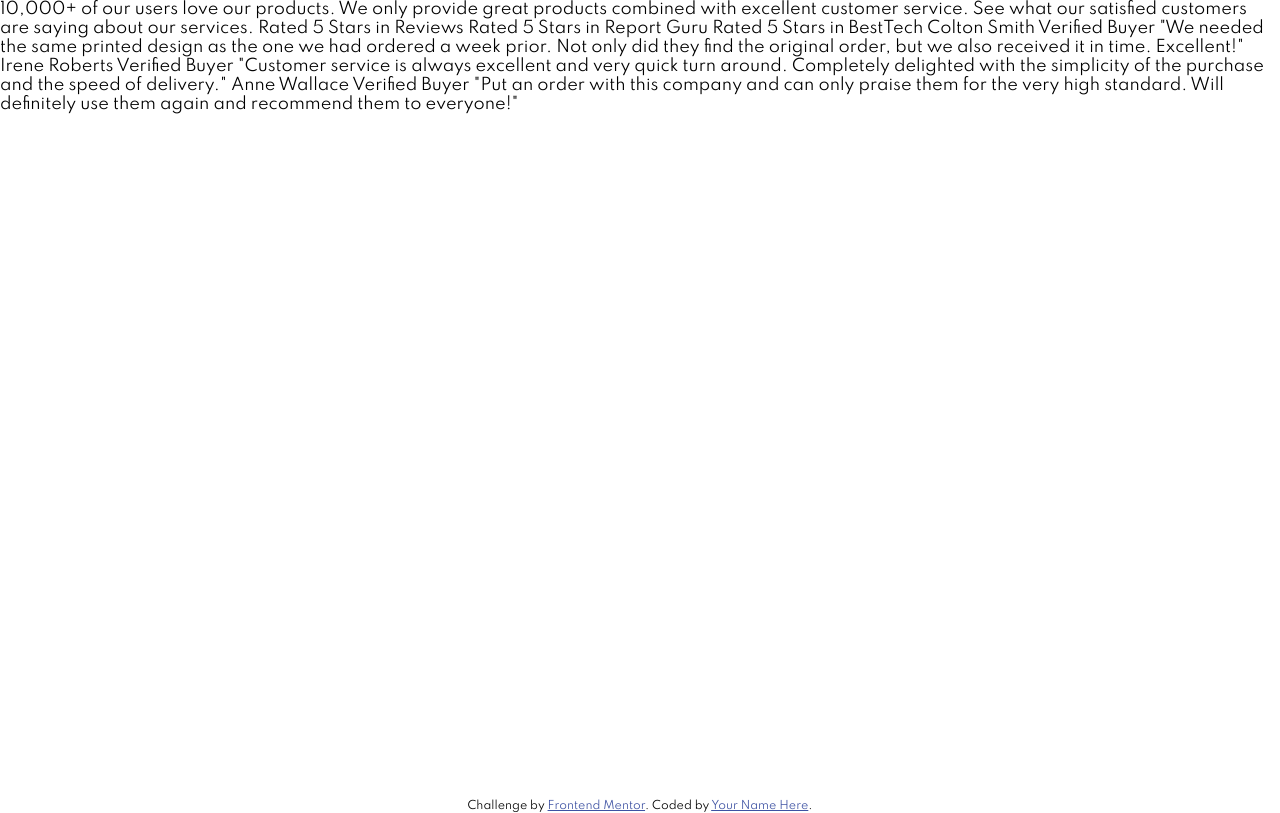
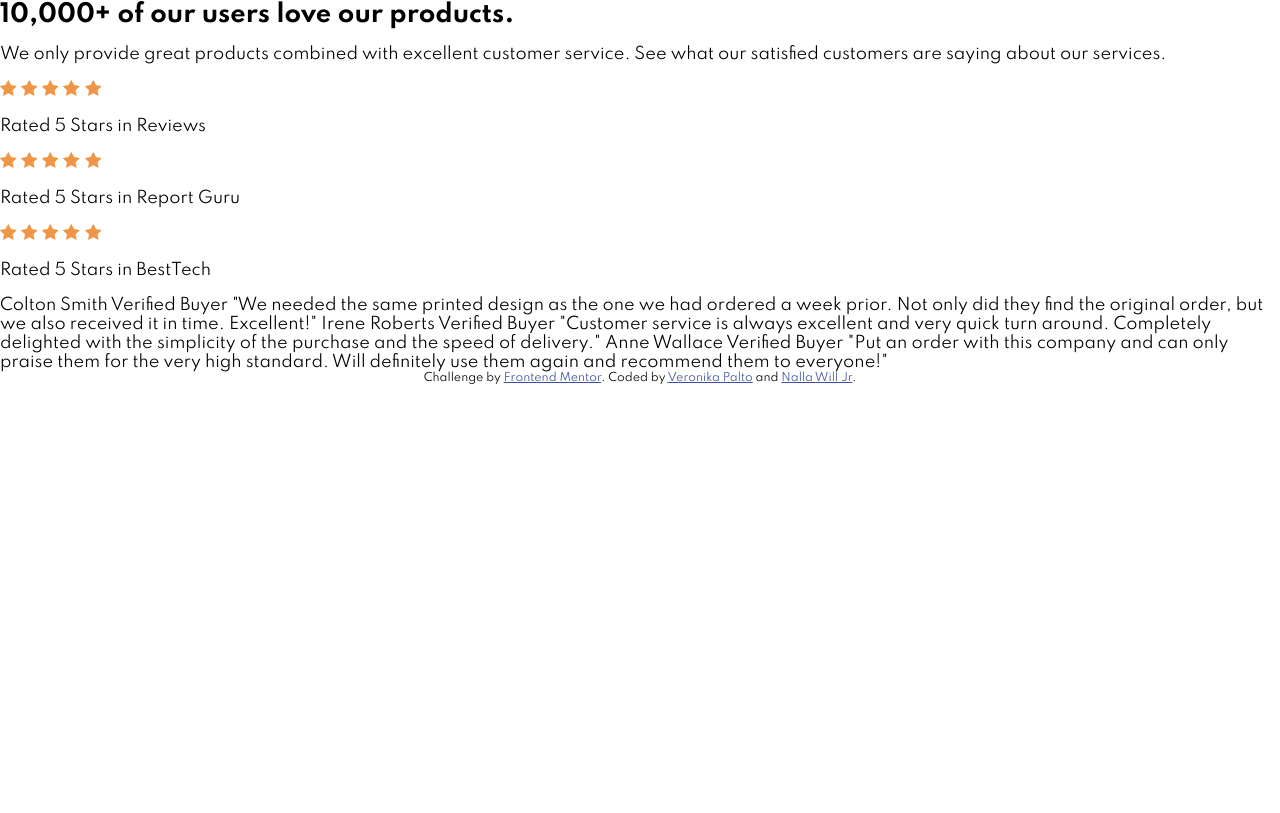
Before and after one commit to JepardMay/social-proof, a plain HTML site: page index.html in a window 1280 px wide. Drawn offline with Linux system fonts and the light colour scheme.

Commit message:
Add update to html

```diff
--- a/index.html
+++ b/index.html
@@ -25,25 +25,84 @@
    </head>
    <body>
       <main class="container">
-         10,000+ of our users love our products. We only provide great products
-         combined with excellent customer service. See what our satisfied
-         customers are saying about our services. Rated 5 Stars in Reviews Rated
-         5 Stars in Report Guru Rated 5 Stars in BestTech Colton Smith Verified
-         Buyer "We needed the same printed design as the one we had ordered a
-         week prior. Not only did they find the original order, but we also
-         received it in time. Excellent!" Irene Roberts Verified Buyer "Customer
-         service is always excellent and very quick turn around. Completely
-         delighted with the simplicity of the purchase and the speed of
-         delivery." Anne Wallace Verified Buyer "Put an order with this company
-         and can only praise them for the very high standard. Will definitely
-         use them again and recommend them to everyone!"
+         <section class="section-1">
+            <div class="section-1-text">
+               <h1>10,000+ of our users love our products.</h1>
+               <p>
+                  We only provide great products combined with excellent
+                  customer service. See what our satisfied customers are saying
+                  about our services.
+               </p>
+            </div>
+            <div class="section-1-ratings">
+               <div class="card">
+                  <div class="card-stars">
+                     <img src="static/img/icon-star.svg" alt="star icon" />
+                     <img src="static/img/icon-star.svg" alt="star icon" />
+                     <img src="static/img/icon-star.svg" alt="star icon" />
+                     <img src="static/img/icon-star.svg" alt="star icon" />
+                     <img src="static/img/icon-star.svg" alt="star icon" />
+                  </div>
+                  <div class="card-text">
+                     <p>Rated 5 Stars in Reviews</p>
+                  </div>
+               </div>
+               <div class="card">
+                  <div class="card-stars">
+                     <img src="static/img/icon-star.svg" alt="star icon" />
+                     <img src="static/img/icon-star.svg" alt="star icon" />
+                     <img src="static/img/icon-star.svg" alt="star icon" />
+                     <img src="static/img/icon-star.svg" alt="star icon" />
+                     <img src="static/img/icon-star.svg" alt="star icon" />
+                  </div>
+                  <div class="card-text">
+                     <p>Rated 5 Stars in Report Guru</p>
+                  </div>
+               </div>
+               <div class="card">
+                  <div class="card-stars">
+                     <img src="static/img/icon-star.svg" alt="star icon" />
+                     <img src="static/img/icon-star.svg" alt="star icon" />
+                     <img src="static/img/icon-star.svg" alt="star icon" />
+                     <img src="static/img/icon-star.svg" alt="star icon" />
+                     <img src="static/img/icon-star.svg" alt="star icon" />
+                  </div>
+                  <div class="card-text">
+                     <p>Rated 5 Stars in BestTech</p>
+                  </div>
+               </div>
+            </div>
+         </section>
+         Colton Smith Verified Buyer "We needed the same printed design as the
+         one we had ordered a week prior. Not only did they find the original
+         order, but we also received it in time. Excellent!" Irene Roberts
+         Verified Buyer "Customer service is always excellent and very quick
+         turn around. Completely delighted with the simplicity of the purchase
+         and the speed of delivery." Anne Wallace Verified Buyer "Put an order
+         with this company and can only praise them for the very high standard.
+         Will definitely use them again and recommend them to everyone!"
+
+         <div class="attribution">
+            Challenge by
+            <a
+               href="https://www.frontendmentor.io?ref=challenge"
+               target="_blank"
+               >Frontend Mentor</a
+            >. Coded by
+            <a
+               href="https://www.github.com/JeopardMay"
+               target="_blank"
+               class="link link-fancy"
+               >Veronika Palto</a
+            >
+            and
+            <a
+               href="https://www.github.com/AllanKirui"
+               target="_blank"
+               class="link link-fancy"
+               >Nalla Will Jr</a
+            >.
+         </div>
       </main>
-
-      <div class="attribution">
-         Challenge by
-         <a href="https://www.frontendmentor.io?ref=challenge" target="_blank"
-            >Frontend Mentor</a
-         >. Coded by <a href="#">Your Name Here</a>.
-      </div>
    </body>
 </html>
```
